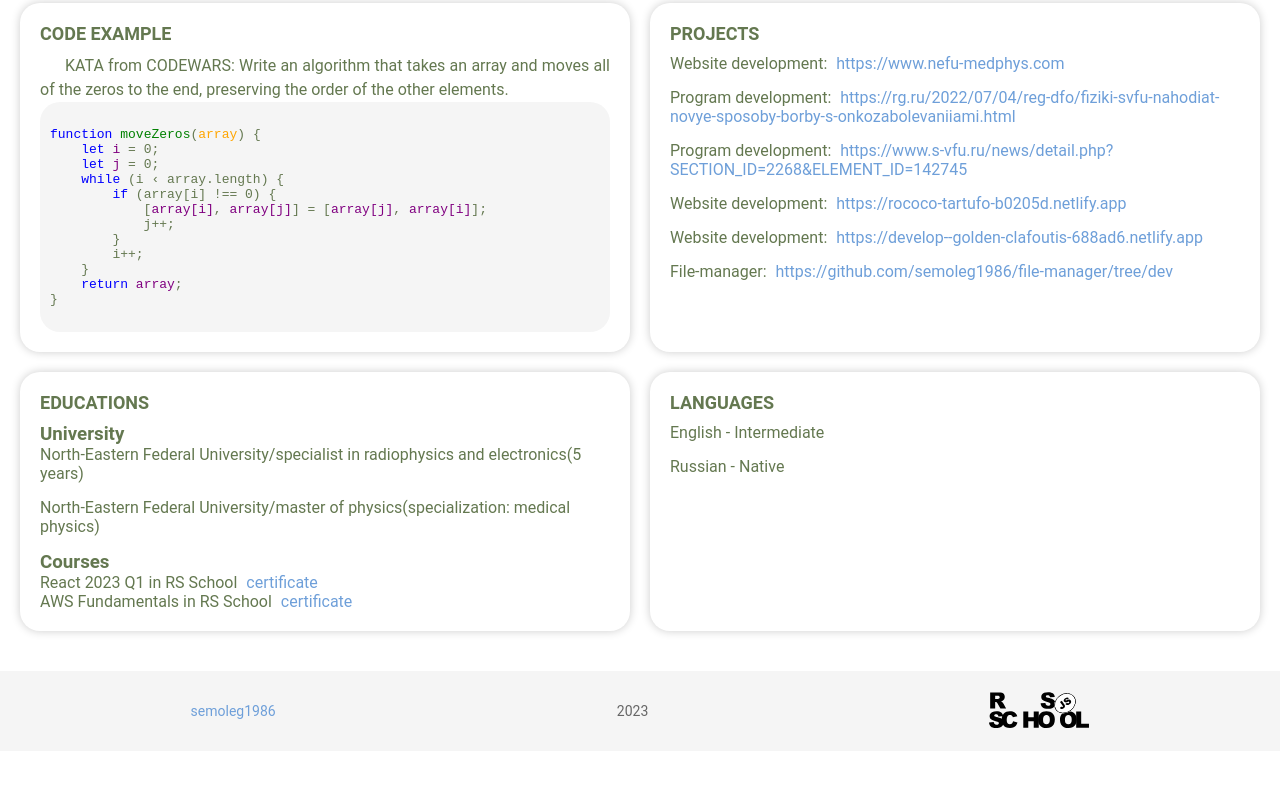
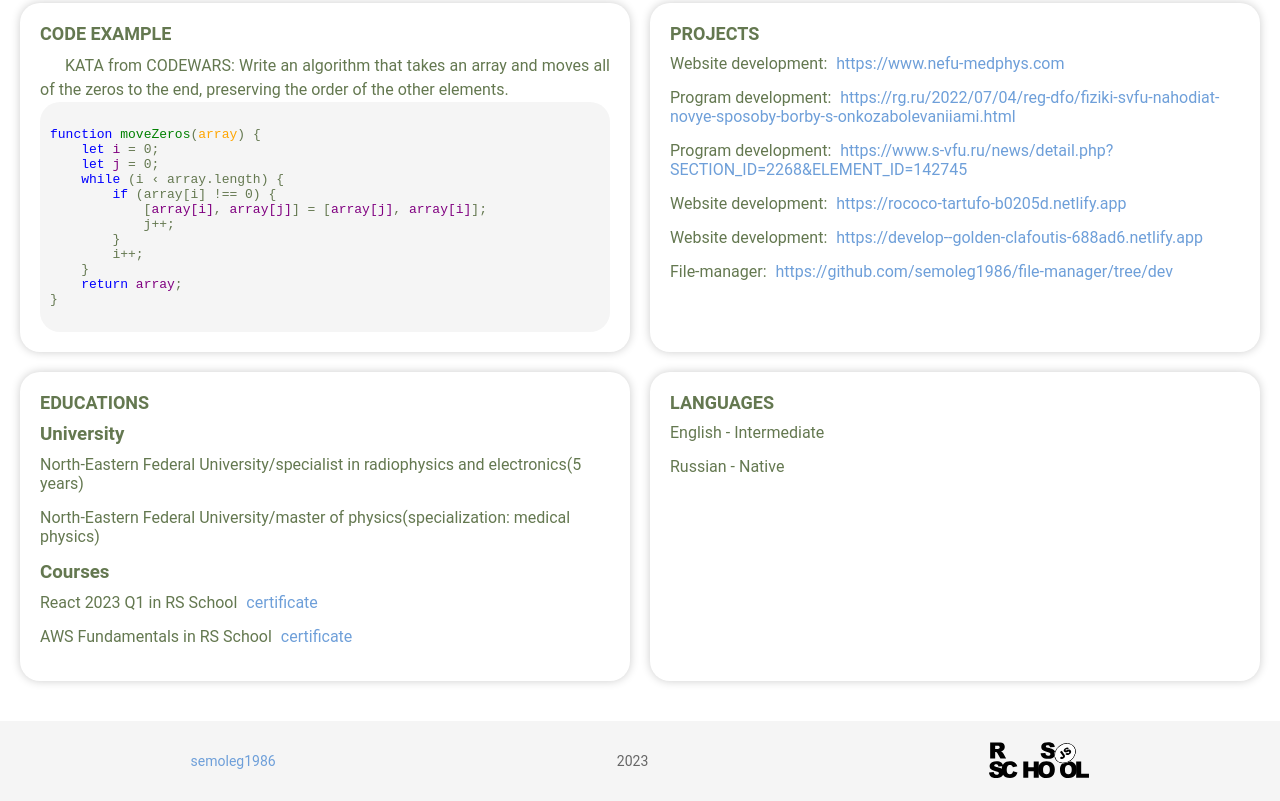
Before and after one commit to semoleg1986/rsschool-cv, a plain HTML site: page index.html in a window 1280 px wide. Shown: the part 896-1697 px from the top of the page. Before the commit the page ends 1647 px from the top, so only its background shows below. Drawn offline with Linux system fonts and the light colour scheme.

Commit message:
fix: update style

```diff
--- a/style.css
+++ b/style.css
@@ -271,12 +271,23 @@ section code {
 .projects-link {
     padding-left: 5px;
 }
+.education-article h3 {
+    padding-bottom: 10px;
+}
 
 .education-list li{
     padding-bottom: 15px;
 }
 .education-link {
     padding-left: 5px;
+}
+
+.course-article h3 {
+    padding-bottom: 10px;
+}
+
+.course-article li {
+    padding-bottom: 15px;
 }
 
 .languages-list li{
```
